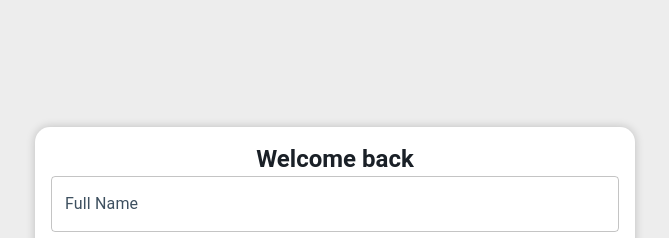
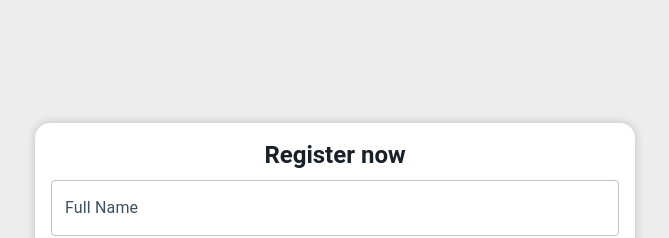
Before and after one commit to JsMarenco/system-vote, a Next.js app: page /register in a window 1280 px wide. Shown: the top 238 px of the page, without its empty margins (305-974 px from the left). Built offline with nearby package versions, Linux system fonts and the light colour scheme.

Commit message:
Little changes

```diff
--- a/src/pages/register/index.tsx
+++ b/src/pages/register/index.tsx
@@ -8,7 +8,7 @@ import { containedButtonStyle, outlinedButtonStyle } from '../../styles/buttons'
 import { mainContainer, containerV1 } from '../../styles/containers'
 import { inputStyle } from '../../styles/inputs'
 
-export default function Resgister() {
+export default function Register() {
   const [apiMessage, setApiMessage] = useState('This is a message from the API')
 
   const [fullName, setFullName] = useState('')
@@ -30,10 +30,10 @@ export default function Resgister() {
           <Typography
             variant="h5"
             color="text.primary"
-            sx={{ fontWeight: 700 }}
+            sx={{ fontWeight: 700, mb: 1 }}
             align="center"
           >
-            Welcome back
+            Register now
           </Typography>
 
           <TextField
@@ -115,7 +115,7 @@ export default function Resgister() {
             <Button
               sx={outlinedButtonStyle}
               variant="text"
-              href="/register"
+              href="/login"
             >
               Login
             </Button>
```
